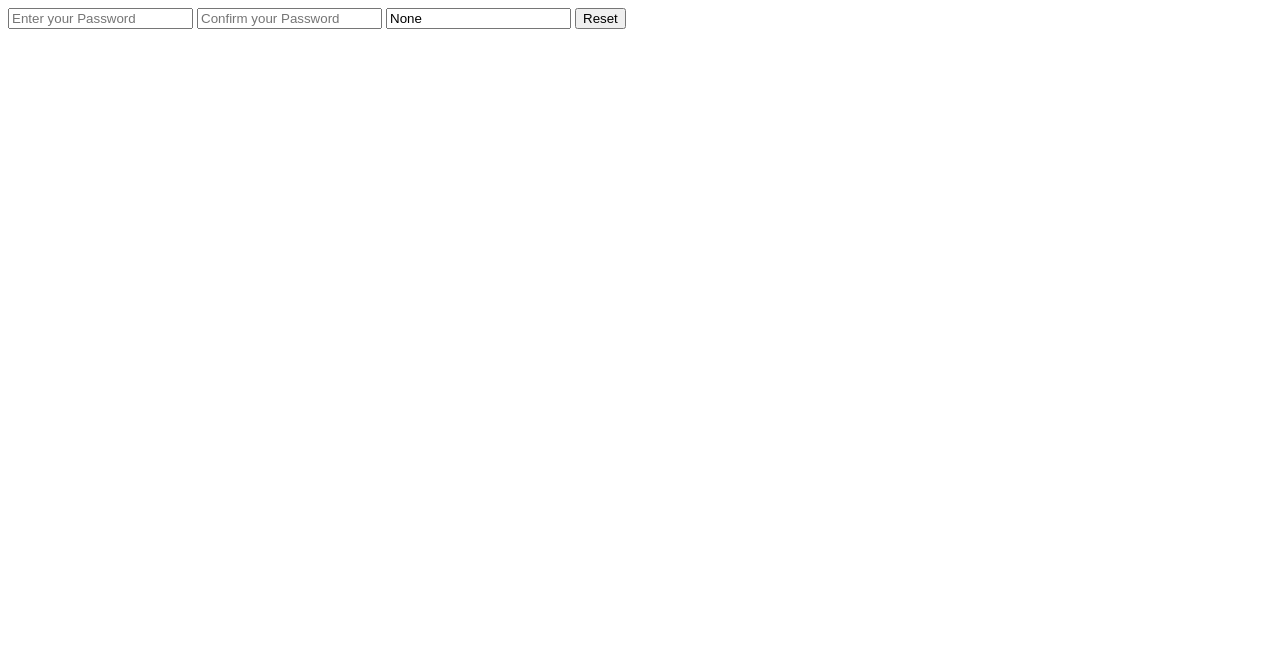
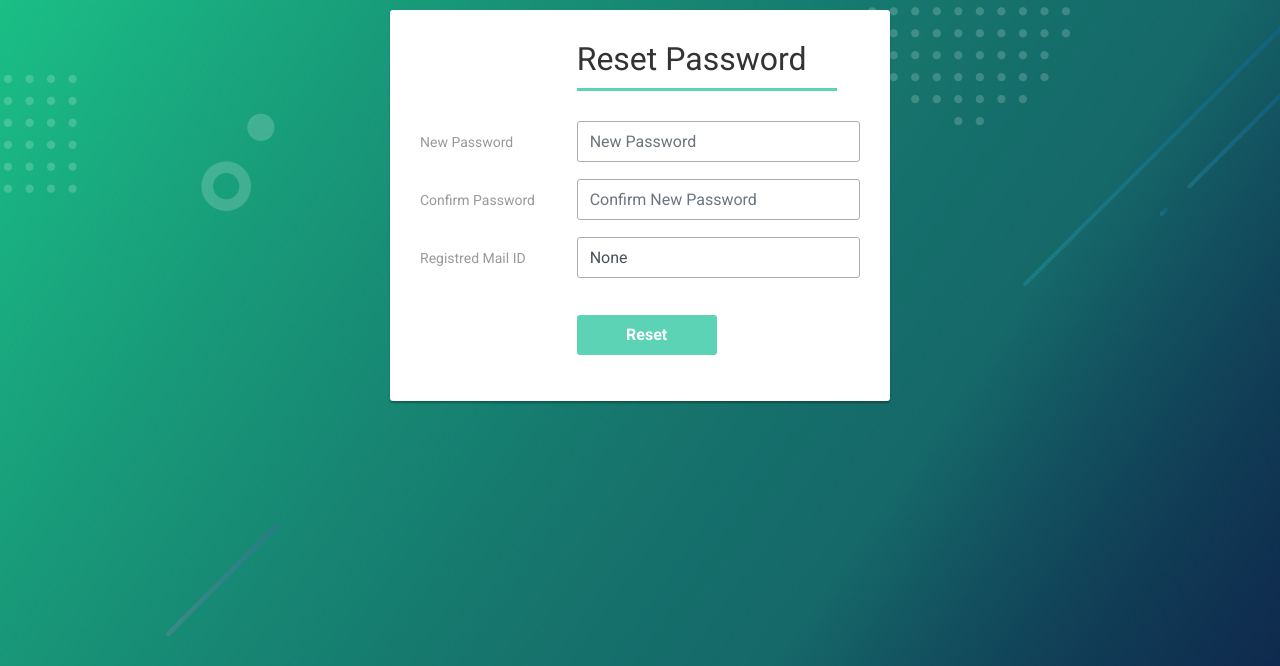
Before and after one commit to malakar-rishabh/Data-Engineering-Django, a Django app: page /reset/ in a window 1280 px wide. Shown: the top 666 px of the page. Run offline with Django 4.2, Linux system fonts and the light colour scheme; some libraries are stand-ins or nearby versions.

Commit message:
Forgot Passsword
Update in front view of forgot password and also update in reset.html

```diff
--- a/templates/reset.html
+++ b/templates/reset.html
@@ -1,4 +1,70 @@
 <!DOCTYPE html>
+<html lang="en">
+
+<head>
+    <meta charset="utf-8" />
+    <meta name="viewport" content="width=device-width, initial-scale=1, shrink-to-fit=no" />
+    <title>Signup</title>
+    <link rel="stylesheet" href="https://fonts.googleapis.com/css?family=Roboto:400,700" />
+    <link rel="stylesheet" href="https://stackpath.bootstrapcdn.com/bootstrap/4.5.0/css/bootstrap.min.css" />
+    <link rel="stylesheet" href="https://maxcdn.bootstrapcdn.com/font-awesome/4.7.0/css/font-awesome.min.css" />
+    <link rel="stylesheet" href="/static/css/Signup.css" />
+</head>
+
+<body>
+    {% if messages %}
+    {% for message in messages %}
+    <div class="alert alert-{{ message.tags }} alert-dismissible fade show" role="alert">
+        <strong>{{ message }}</strong>
+        <button type="button" class="btn-close" data-bs-dismiss="alert" aria-label="Close"></button>
+      </div>
+    {% endfor %}
+    {% endif %}
+    <div class="signup-form">
+        <form  method="post" class="form-horizontal" action="/reset/">
+            {% csrf_token %}
+            <div class="row">
+                <div class="col-8 offset-4">
+                    <h2>Reset Password</h2>
+                </div>
+            </div>
+            <div class="form-group row">
+                <label class="col-form-label col-4">New Password</label>
+                <div class="col-8">
+                    <input type="text" class="form-control" name="new_password" required="required" placeholder="New Password"/>
+                </div>
+            </div>
+            <div class="form-group row">
+                <label class="col-form-label col-4">Confirm Password</label>
+                <div class="col-8">
+                    <input type="text" class="form-control" name="confirm_password" required="required" placeholder="Confirm New Password"/>
+                </div>
+            </div>
+            <div class="form-group row">
+                <label class="col-form-label col-4">Registred Mail ID</label>
+                <div class="col-8">
+                    <input type="text" class="form-control" name="email" value="{{email}}"/>
+                </div>
+            </div>
+            <div class="form-group row">
+                <div class="col-8 offset-4">
+                    <button type="submit" class="btn btn-primary btn-lg">
+                        Reset
+                    </button>
+                </div>
+            </div>
+        </form>
+    </div>
+    <script src="https://code.jquery.com/jquery-3.5.1.min.js"></script>
+    <script src="https://cdn.jsdelivr.net/npm/popper.js@1.16.0/dist/umd/popper.min.js"></script>
+    <script src="https://stackpath.bootstrapcdn.com/bootstrap/4.5.0/js/bootstrap.min.js"></script>
+</body>
+
+</html>
+
+
+
+<!-- <!DOCTYPE html>
 <html lang="en">
 <head>
     <meta charset="UTF-8">
@@ -15,4 +81,4 @@
         <input type="submit" name="reset" value="Reset">
     </form>
 </body>
-</html>
+</html> -->
```
